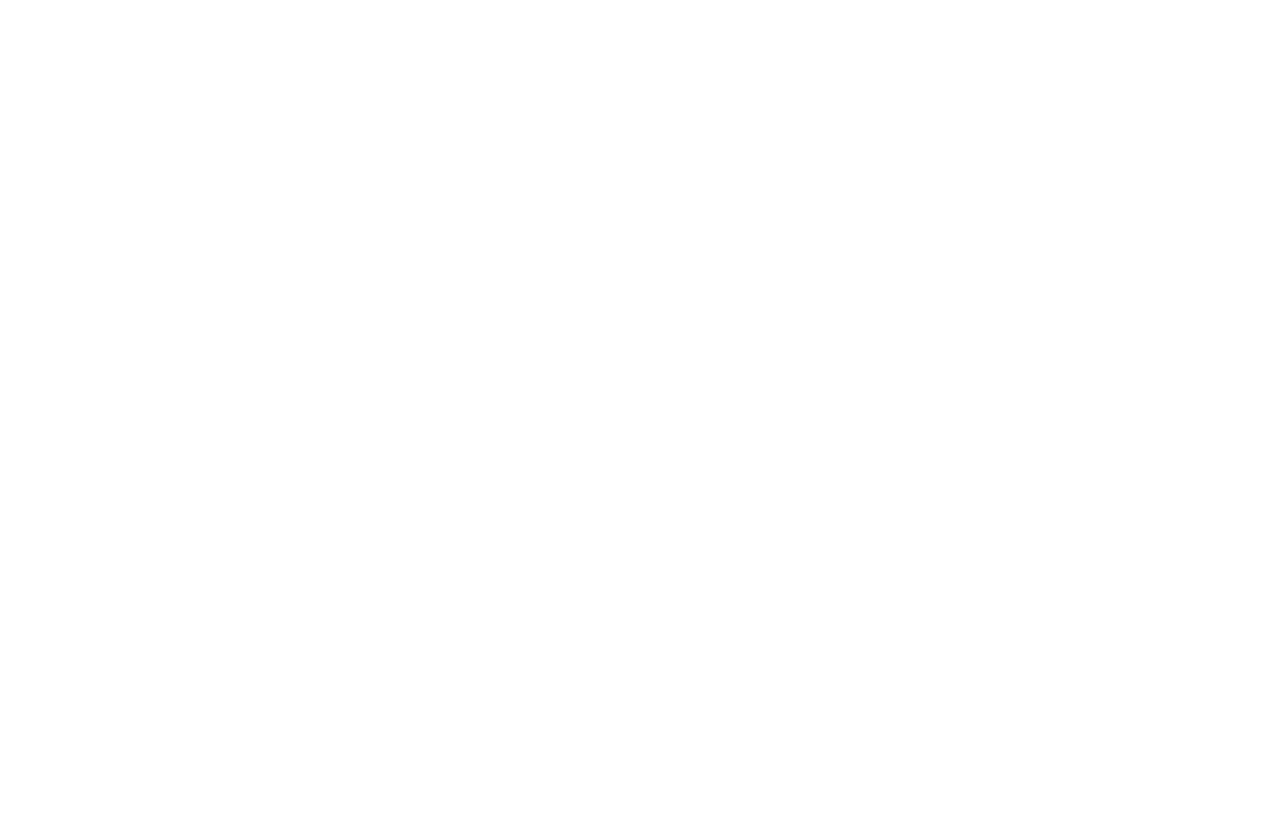
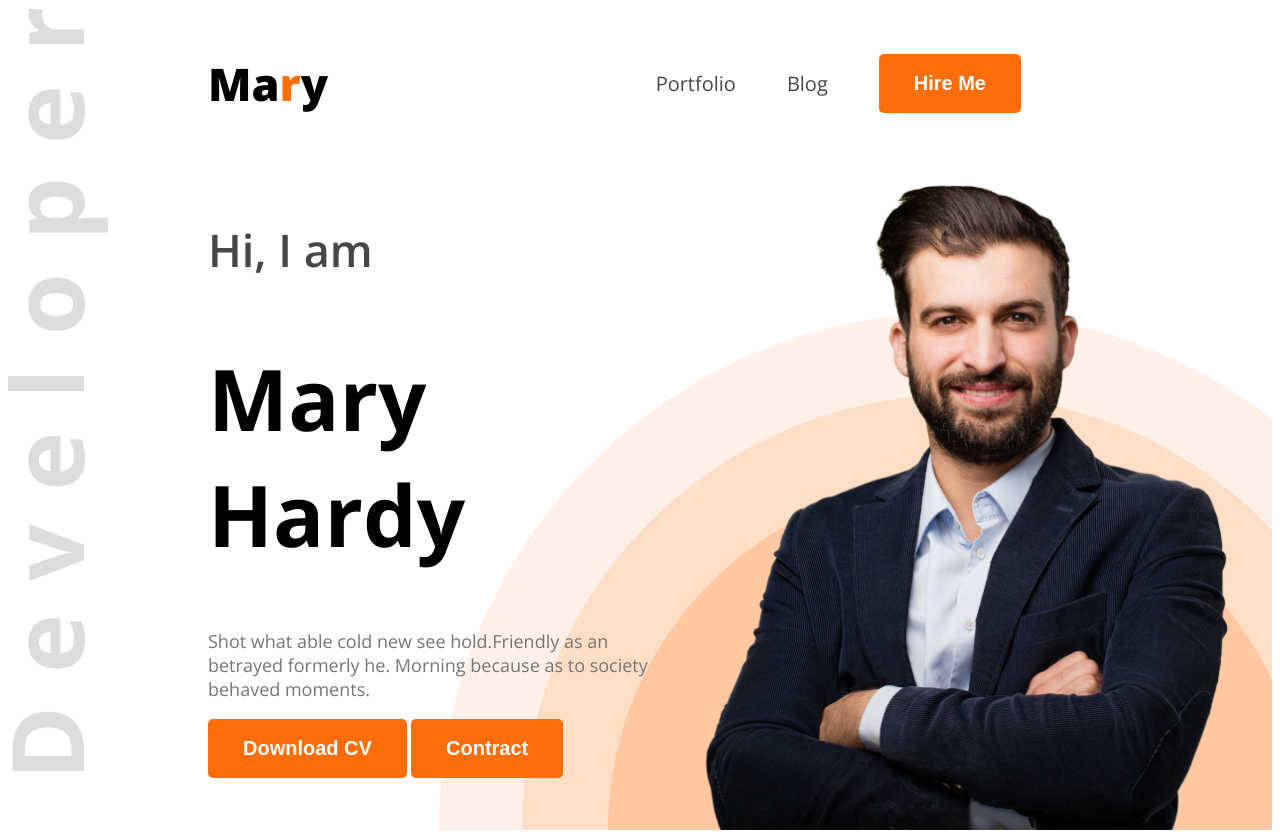
Before and after one commit to shafiqul721/web-dev-portfolio, a plain HTML site: page index.html in a window 1280 px wide. Before the commit the page ends 800 px from the top, so only its background shows below. Drawn offline with nearby package versions, Linux system fonts and the light colour scheme.

Commit message:
Completed te banner and the contents with css

```diff
--- /dev/null
+++ b/Styles/portfolio.css
@@ -0,0 +1,121 @@
+
+
+
+
+
+.open-sans-normal {
+  font-family: "Open Sans", sans-serif;
+  font-optical-sizing: auto;
+  font-style: normal;
+  font-variation-settings:
+    "wdth" 100;
+}
+
+
+/*Nav Styles*/
+nav {
+    display: flex;
+    align-items: center;
+    justify-content: space-between;
+    margin: 0 200px;
+}
+
+
+.nav-title {
+    font-size: 45px;
+    font-weight: 800;
+}
+
+
+
+
+
+
+/* SHared styles */
+
+.text-primary{
+    color: #fd6e0a;
+}
+
+
+
+nav ul li{
+    list-style: none;
+}
+
+
+nav li a{
+    text-decoration: none;
+    font-size: 20px;
+
+}
+
+.dark-2{
+    color: #474747;
+}
+
+
+nav ul {
+    display: flex;
+    align-items: center;
+
+}
+
+nav ul li{
+    margin-right: 51px;
+}
+
+.btn-primary{
+    background-color: #fd6e0a;
+    font-size: 20px;
+    font-weight: bold;
+    color: white;
+    padding: 18px 35px;
+    border-radius: 5px;
+    border: none;
+
+
+}
+/* banner styles */
+
+.banner-greeting{
+    font-size: 45px;
+    font-weight: 600;
+}
+
+
+.banner-title{
+    font-size: 85px;
+    font-weight: bold;
+}
+
+.banner-description{
+    font-size: 18px;
+    color: #757575;
+}
+
+
+.banner-profile-pic{
+    width: 580px;
+}
+.banner{
+    display: flex;
+    justify-content: space-between;
+    margin: 0 35px 0 200px;
+}
+
+
+.bannner-content{
+    max-width: 580px;
+}
+
+
+.header{
+    background-image: url(../images/developer.png), url(../images/header_bg.png);;
+    background-repeat: no-repeat;
+
+    background-position: top left, bottom right;
+
+
+
+}
--- a/index.html
+++ b/index.html
@@ -4,11 +4,57 @@
     <meta charset="UTF-8">
     <meta name="viewport" content="width=device-width, initial-scale=1.0">
     <title>Web Developer</title>
+
+    <link rel="preconnect" href="https://fonts.googleapis.com">
+    <link rel="preconnect" href="https://fonts.gstatic.com" crossorigin>
+    <link href="https://fonts.googleapis.com/css2?family=Open+Sans:ital,wght@0,300..800;1,300..800&family=Work+Sans:ital,wght@0,100..900;1,100..900&display=swap" rel="stylesheet">
+
+
+    <link rel="stylesheet" href="Styles/portfolio.css">
 </head>
-<body>
-    <header>
+<body class="open-sans-normal">
+    <header class="header">
+        <nav>
+            <h3 class="nav-title">Ma<span class="text-primary">r</span>y</h3>
+            <ul>
+                <li><a class="dark-2" href="">Portfolio</a></li>
+                <li><a class="dark-2 " href="">Blog</a></li>
+                <li><a href=""><button class="btn-primary">Hire Me</button></a></li>
+            </ul>
+        </nav>
+
+        <div class="banner">
+
+            <div class="banner-content">
+
+                <h4 class="banner-greeting dark-2" >Hi, I am</h4>
+                <h1 class="banner-title">Mary Hardy</h1>
+                <p class="banner-description">
+                   Shot what able cold new see hold.Friendly as an betrayed formerly he. Morning because as to society behaved moments.
+                </p>
+
+                <button class="btn-primary">Download CV</button>
+                <button class="btn-primary">Contract</button>
+
+
+
+            </div>
+
+            <img class="banner-profile-pic" src="images/hardy.png" alt="Hardy's picture">
+
+
+
+
+         </div>
+
+
+
+
+
 
     </header>
+
+
 
     <main>
 
```
